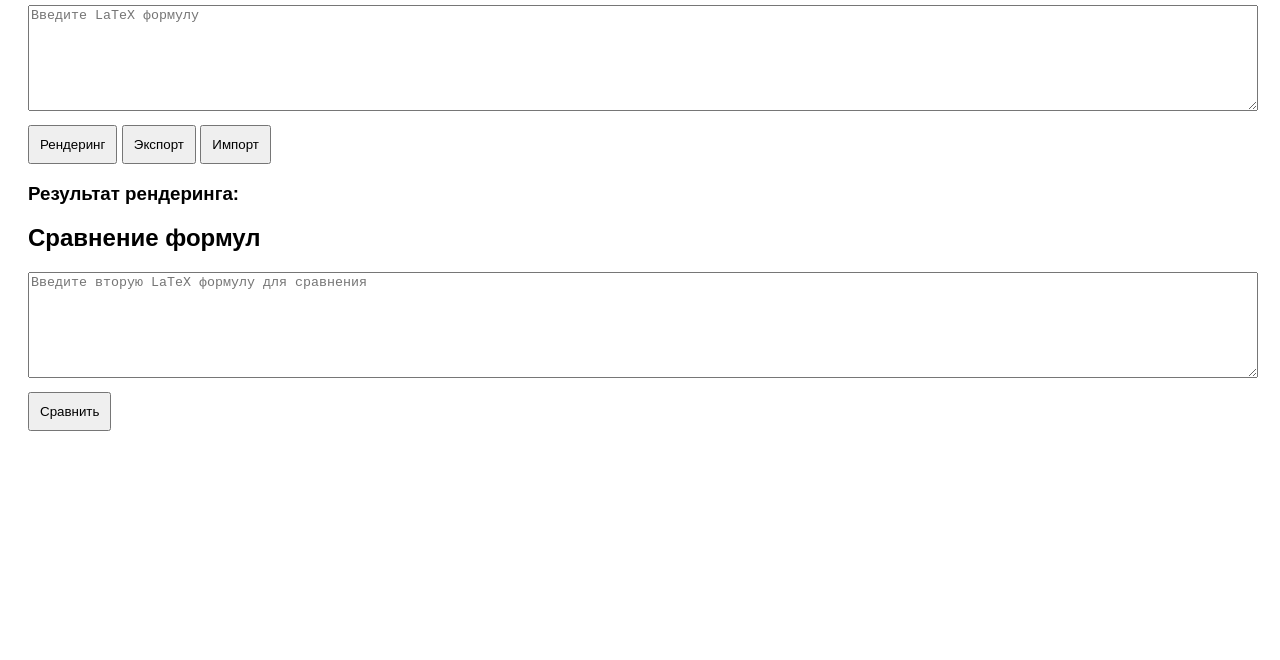
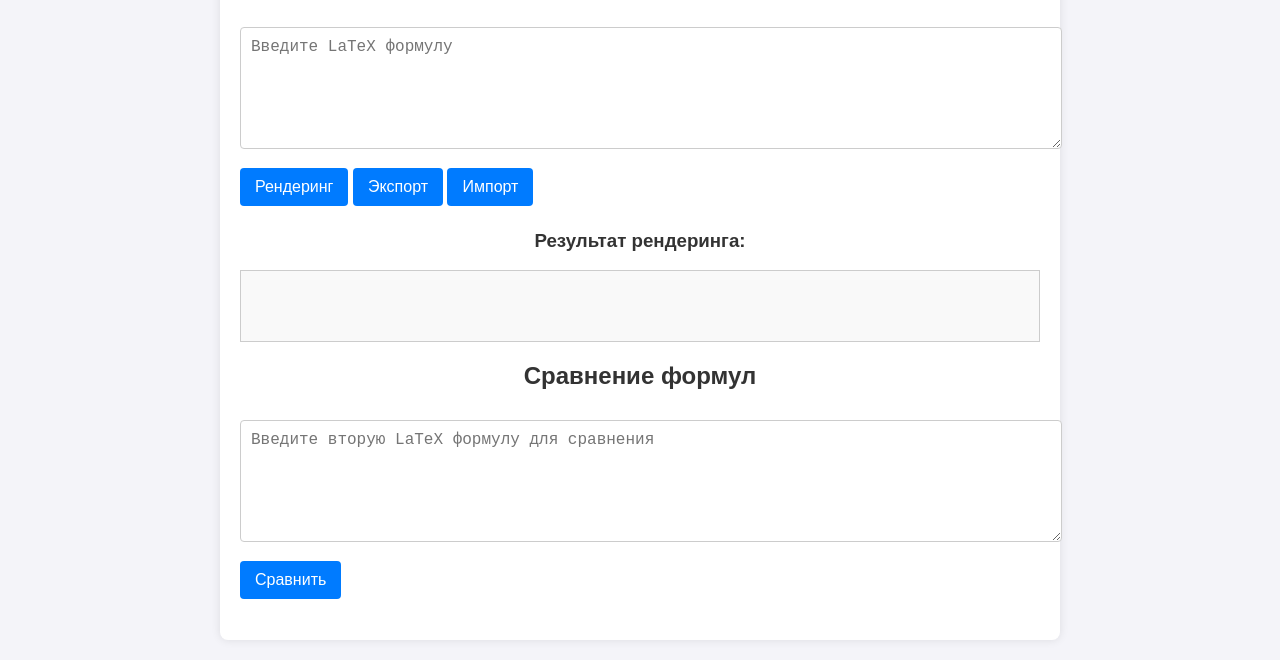
Before and after one commit to dariythe6th/hacaton, a plain HTML site: page atomizer/index.html in a window 1280 px wide. Shown: the part 151-811 px from the top of the page. Drawn offline with nearby package versions, Linux system fonts and the light colour scheme.

Commit message:
Update styles.css

```diff
--- a/atomizer/styles.css
+++ b/atomizer/styles.css
@@ -1,87 +1,52 @@
 body {
     font-family: Arial, sans-serif;
-    padding: 20px;
-}
-
-#editor {* {
-    box-sizing: border-box;
+    margin: 0;
+    padding: 0;
+    background-color: #f4f4f9;
+    color: #333;
   }
 
-  body {
-    font-family: Arial, sans-serif;
+  .container {
+    max-width: 800px;
+    margin: 20px auto;
     padding: 20px;
-    background: #f4f4f9;
+    background: #fff;
+    border-radius: 8px;
+    box-shadow: 0 0 10px rgba(0, 0, 0, 0.1);
   }
 
   h1, h2, h3 {
-    color: #333;
-  }
-
-  #editor, #comparison, #output {
-    margin-bottom: 30px;
-    padding: 20px;
-    background: #fff;
-    border-radius: 8px;
-    box-shadow: 0 2px 8px rgba(0, 0, 0, 0.1);
+    text-align: center;
   }
 
   textarea {
     width: 100%;
     height: 100px;
+    margin: 10px 0;
     padding: 10px;
     font-size: 16px;
-    margin-bottom: 10px;
     border: 1px solid #ccc;
-    border-radius: 5px;
-    resize: vertical;
+    border-radius: 4px;
   }
 
   button {
-    margin-right: 10px;
-    padding: 10px 20px;
+    margin: 5px 0;
+    padding: 10px 15px;
     font-size: 16px;
-    cursor: pointer;
-    background: #007bff;
+    background-color: #007bff;
     color: white;
     border: none;
-    border-radius: 5px;
-    transition: background 0.3s;
+    border-radius: 4px;
+    cursor: pointer;
   }
 
   button:hover {
-    background: #0056b3;
+    background-color: #0056b3;
   }
 
-  #formulaOutput {
+  .formula-output {
+    border: 1px solid #ccc;
+    padding: 10px;
     min-height: 50px;
-    padding: 10px;
-    font-size: 18px;
-    border: 1px solid #ccc;
-    background: #fafafa;
+    background-color: #f9f9f9;
   }
-
-  #comparisonResult {
-    font-size: 18px;
-    font-weight: bold;
-    color: #555;
-  }
-
-    margin-bottom: 20px;
-}
-
-textarea {
-    width: 100%;
-    height: 100px;
-}
-
-button {
-    margin-top: 10px;
-    padding: 10px;
-    cursor: pointer;
-}
-
-#output {
-    margin-top: 20px;
-    padding: 10px;
-    border: 1px solid #ccc;
-}
```
